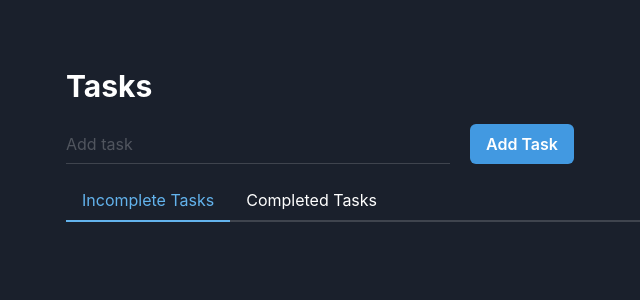
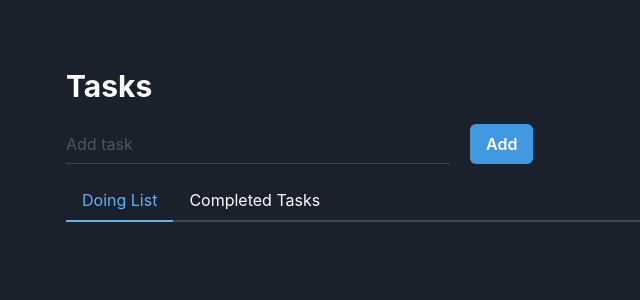
Before and after one commit to bkcsplayer/react-todoapp-tutorial, a React (Create React App) app: page / in a window 1280 px wide. Shown: the top 300 px of the page, without its empty margins (190-830 px from the left). Built offline with nearby package versions, Linux system fonts and the light colour scheme.

Commit message:
first commit

```diff
--- a/public/index.html
+++ b/public/index.html
@@ -22,7 +22,7 @@
       work correctly both with client-side routing and a non-root public URL.
       Learn how to configure a non-root public URL by running `npm run build`.
     -->
-  <title>Todo App</title>
+  <title>Quick Check List</title>
 
   <script type="text/javascript">
     // Single Page Apps for GitHub Pages
--- a/src/App.js
+++ b/src/App.js
@@ -51,12 +51,12 @@ const App = () => {
           <form onSubmit={addTask}>
             <Flex mt='2%'>
               <Input value={newTask} onChange={e => setNewTask(e.target.value)} variant='flushed' placeholder='Add task' w='50%' />
-              <Button onClick={addTask} ml={5} bg='blue.400'>Add Task</Button>
+              <Button onClick={addTask} ml={5} bg='blue.400'>Add</Button>
             </Flex>
           </form>
           <Tabs mt='2%' w='100%'>
             <TabList>
-              <Tab>Incomplete Tasks</Tab>
+              <Tab>Doing List</Tab>
               <Tab>Completed Tasks</Tab>
             </TabList>
             <TabPanels>
```
